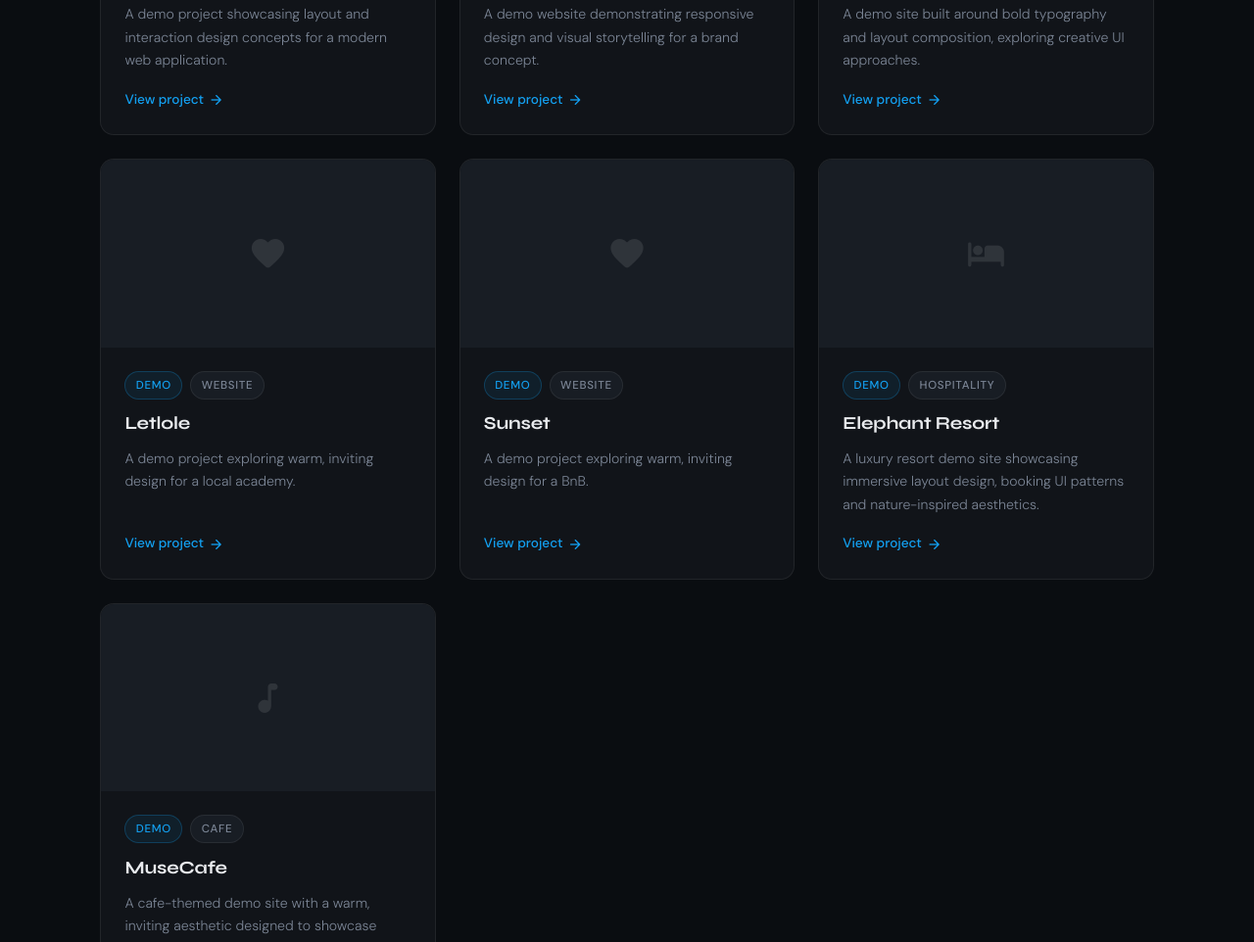
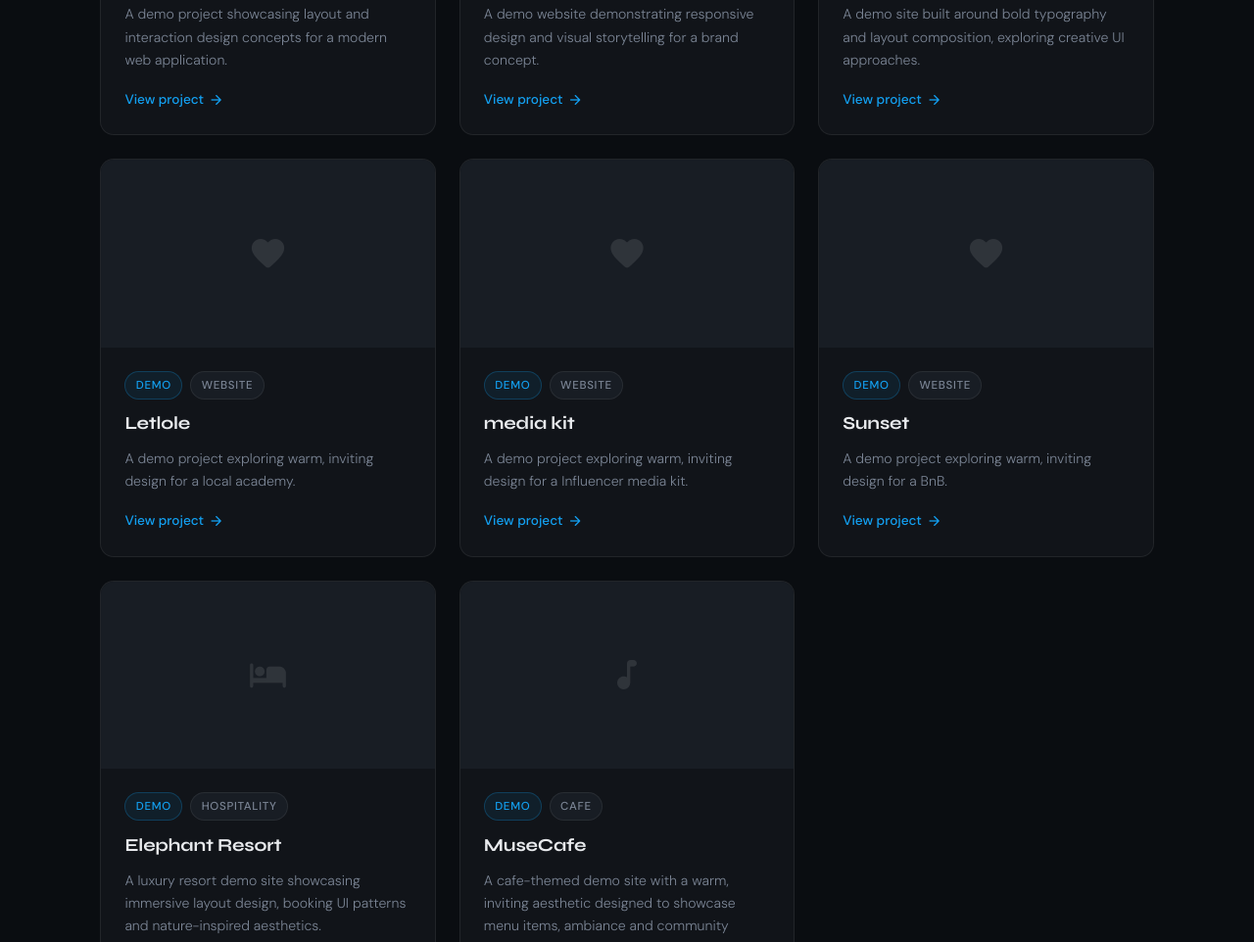
Before and after one commit to OnneileMalope/myport, a plain HTML site: page index.html in a window 1280 px wide. Shown: the part 2493-3455 px from the top of the page at 98% size. Drawn offline with Linux system fonts and the light colour scheme.

Commit message:
Update index.html

```diff
--- a/index.html
+++ b/index.html
@@ -288,6 +288,30 @@
           <div class="card-image no-img">
             <span class="card-placeholder-icon material-icons-round">favorite</span>
             <div class="card-overlay">
+              <a href="https://mediaki.netlify.app" class="overlay-link" target="_blank" rel="noopener">
+                <span class="material-icons-round">open_in_new</span>
+                Visit project
+              </a>
+            </div>
+          </div>
+          <div class="card-body">
+            <div class="card-meta">
+              <span class="tag demo-tag">Demo</span>
+              <span class="tag">Website</span>
+            </div>
+            <h3 class="card-title">media kit</h3>
+            <p class="card-desc">A demo project exploring warm, inviting design for a Influencer media kit.</p>
+            <a href="https://mediaki.netlify.app" class="card-link" target="_blank" rel="noopener">
+              View project
+              <span class="material-icons-round">arrow_forward</span>
+            </a>
+          </div>
+        </article>
+
+        <article class="project-card">
+          <div class="card-image no-img">
+            <span class="card-placeholder-icon material-icons-round">favorite</span>
+            <div class="card-overlay">
               <a href="https://bnbtemp.netlify.app" class="overlay-link" target="_blank" rel="noopener">
                 <span class="material-icons-round">open_in_new</span>
                 Visit project
```
